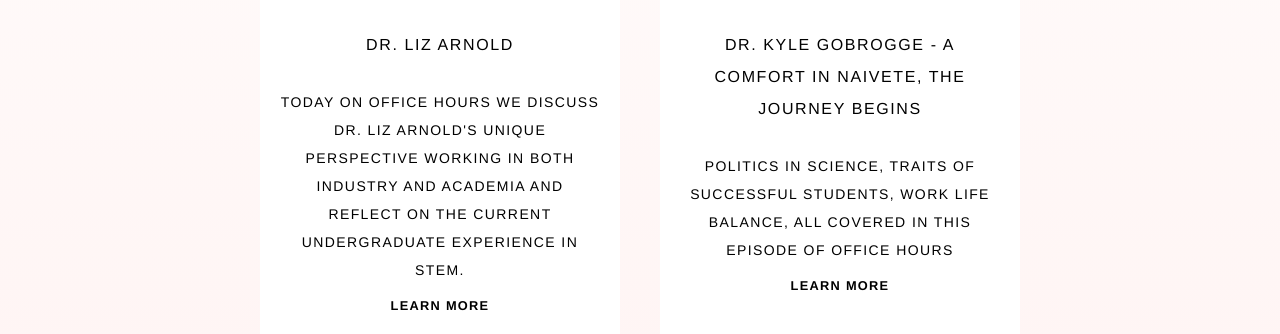
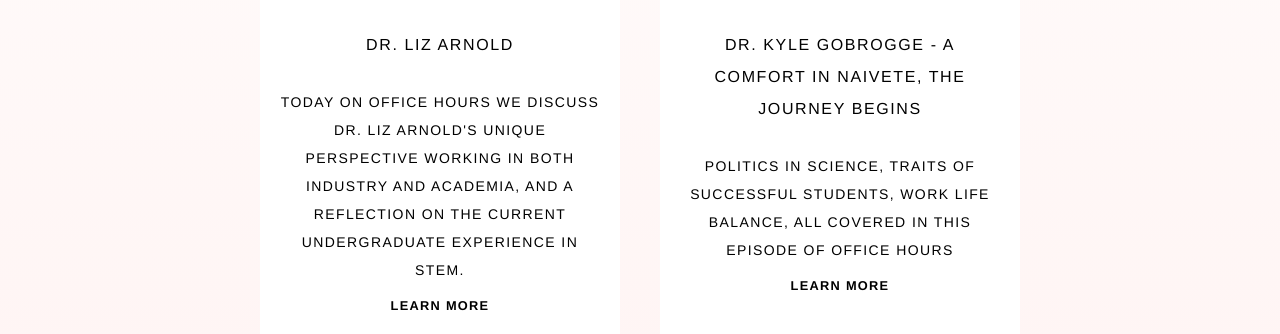
Before and after one commit to ikarman4/office-hours-website, a React (Create React App) app: page / in a window 1280 px wide. Shown: the part 1275-1609 px from the top of the page. Built offline with nearby package versions, Linux system fonts and the light colour scheme.

Commit message:
edited wording in descriptions

```diff
--- a/src/client/App.js
+++ b/src/client/App.js
@@ -32,7 +32,7 @@ const EPISODES = [
 
   {
     name: "DR. LIZ ARNOLD",
-    description: "Today on Office Hours we discuss Dr. Liz Arnold's unique perspective working in both industry and academia and reflect on the current undergraduate experience in STEM.",
+    description: "Today on Office Hours we discuss Dr. Liz Arnold's unique perspective working in both industry and academia, and a reflection on the current undergraduate experience in STEM.",
     link: "http://smarturl.it/h0zigc",
     imageUrl: "https://ikarman4.github.io/LizArnold.jpg",
     longDescription: "Dr. Liz Arnold received her Ph.D. at the University of Texas at Austin. Throughout her career," +
```
